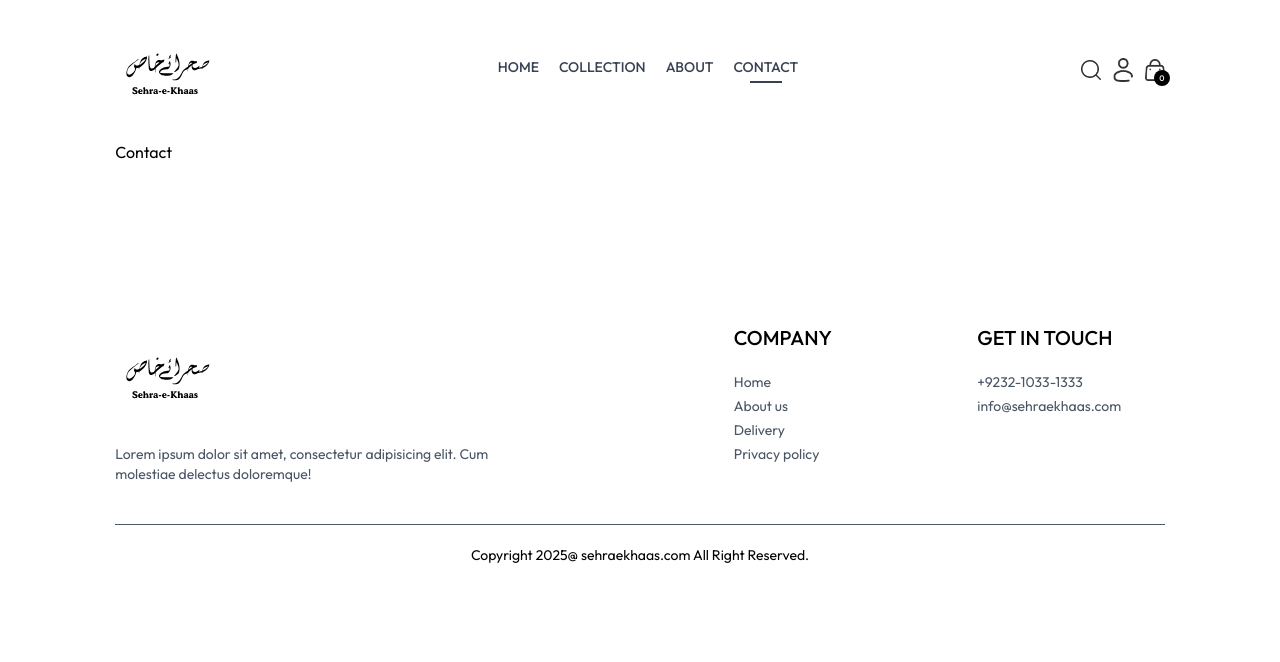
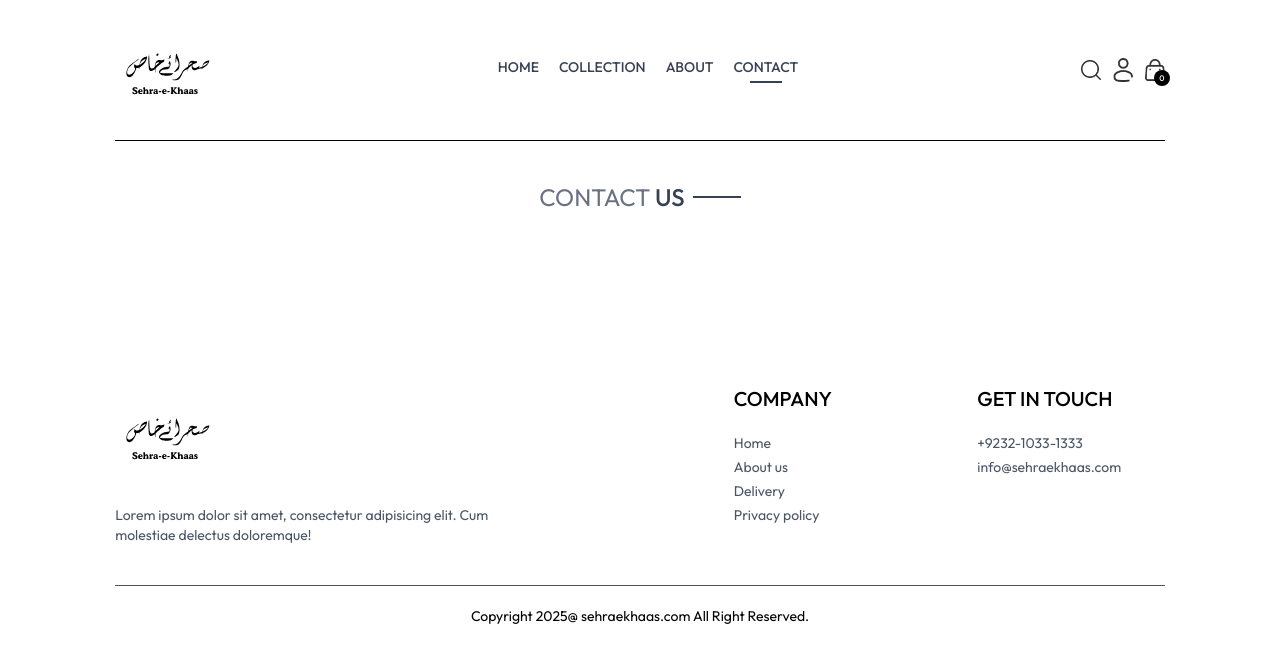
Before and after one commit to Noumansharif27/ECommerceWeb, a React (Vite) app in the folder frontEnd/: page /contact in a window 1280 px wide. Shown: the top 662 px of the page. Built offline with nearby package versions, Linux system fonts and the light colour scheme.

Commit message:
working on contact page

```diff
--- a/frontEnd/src/pages/Contact.jsx
+++ b/frontEnd/src/pages/Contact.jsx
@@ -1,9 +1,12 @@
 import React from "react";
+import Tittle from "../components/Tittle";
 
 const Contact = () => {
   return (
     <div>
-      <h1>Contact</h1>
+      <div className="text-center text-2xl pt-10 border-t">
+        <Tittle text1={"CONTACT"} text2={"US"} />
+      </div>
     </div>
   );
 };
```
